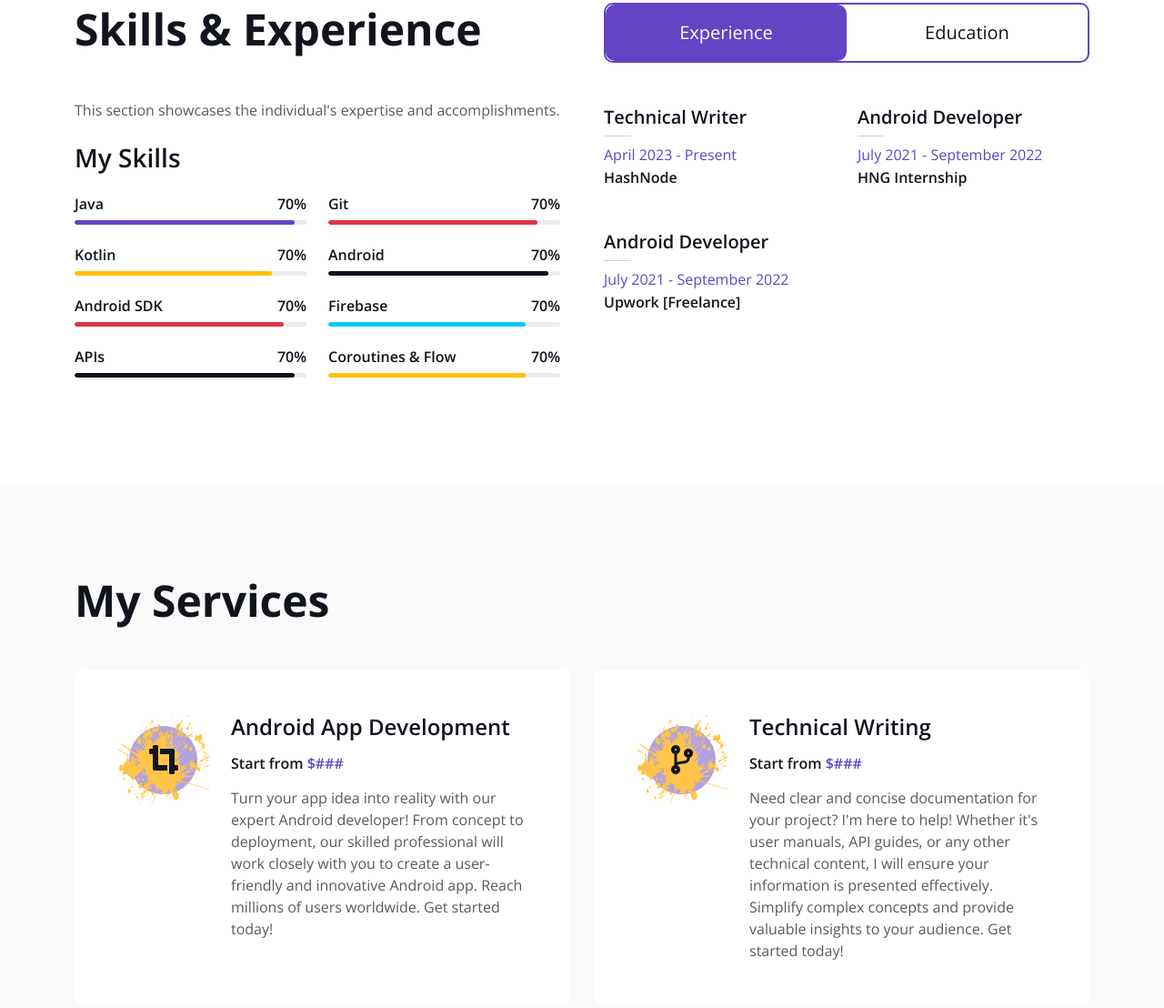
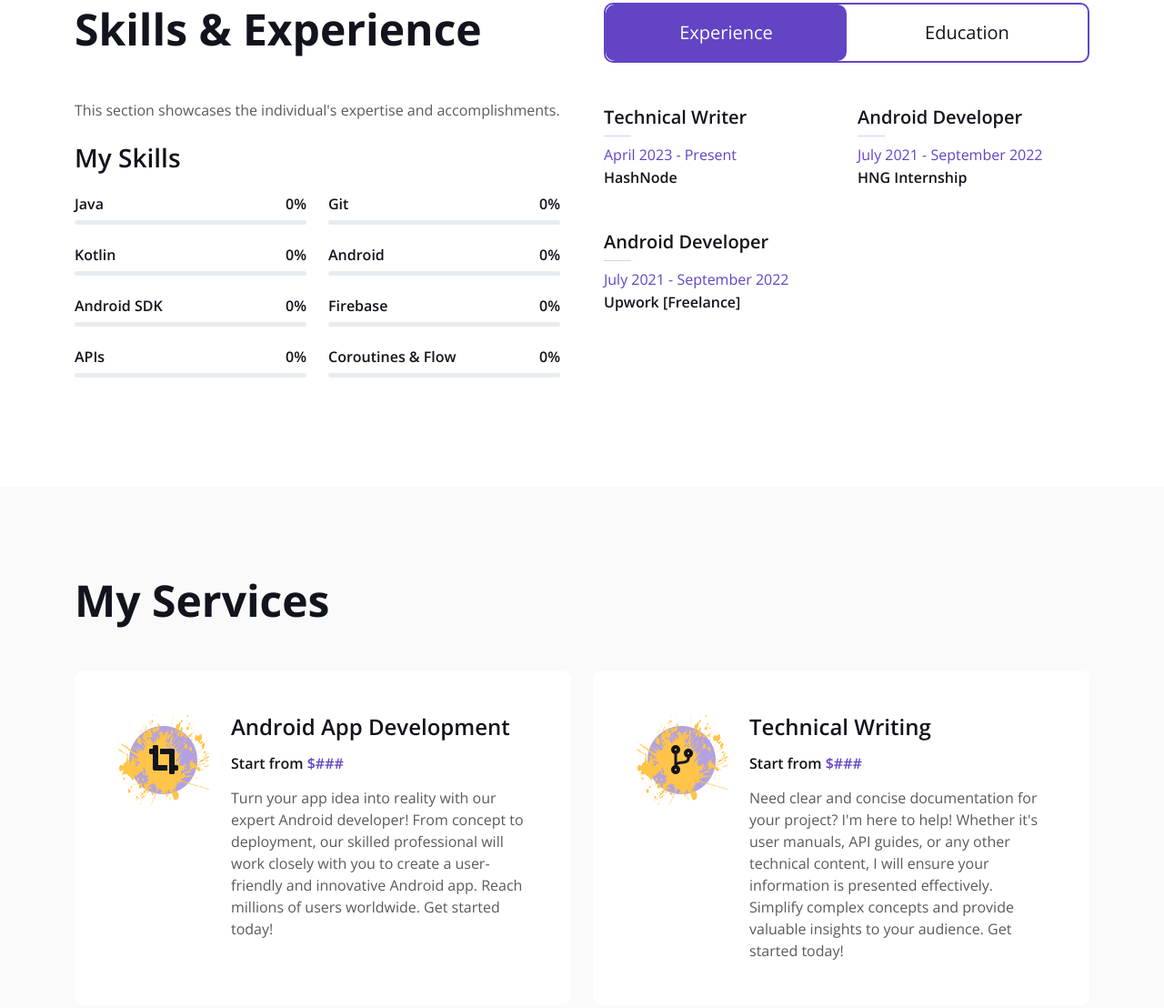
Before and after one commit to OkoloArt/OkoloArt.github.io, a plain HTML site: page index.html in a window 1280 px wide. Shown: the part 1282-2390 px from the top of the page at 91% size. Drawn offline with nearby package versions, Linux system fonts and the light colour scheme.

Commit message:
updating skills rating

```diff
--- a/index.html
+++ b/index.html
@@ -174,37 +174,37 @@
                             <div class="skill mb-4">
                                 <div class="d-flex justify-content-between">
                                     <h6 class="font-weight-bold">Java</h6>
-                                    <h6 class="font-weight-bold">70%</h6>
+                                    <h6 class="font-weight-bold">0%</h6>
                                 </div>
                                 <div class="progress">
-                                    <div class="progress-bar bg-primary" role="progressbar" aria-valuenow="95" aria-valuemin="0" aria-valuemax="100"></div>
+                                    <div class="progress-bar bg-primary" role="progressbar" aria-valuenow="0" aria-valuemin="0" aria-valuemax="100"></div>
                                 </div>
                             </div>
                             <div class="skill mb-4">
                                 <div class="d-flex justify-content-between">
                                     <h6 class="font-weight-bold">Kotlin</h6>
-                                    <h6 class="font-weight-bold">70%</h6>
+                                    <h6 class="font-weight-bold">0%</h6>
                                 </div>
                                 <div class="progress">
-                                    <div class="progress-bar bg-warning" role="progressbar" aria-valuenow="85" aria-valuemin="0" aria-valuemax="100"></div>
+                                    <div class="progress-bar bg-warning" role="progressbar" aria-valuenow="0" aria-valuemin="0" aria-valuemax="100"></div>
                                 </div>
                             </div>
                             <div class="skill mb-4">
                                 <div class="d-flex justify-content-between">
                                     <h6 class="font-weight-bold">Android SDK</h6>
-                                    <h6 class="font-weight-bold">70%</h6>
+                                    <h6 class="font-weight-bold">0%</h6>
                                 </div>
                                 <div class="progress">
-                                    <div class="progress-bar bg-danger" role="progressbar" aria-valuenow="90" aria-valuemin="0" aria-valuemax="100"></div>
+                                    <div class="progress-bar bg-danger" role="progressbar" aria-valuenow="0" aria-valuemin="0" aria-valuemax="100"></div>
                                 </div>
                             </div>
                             <div class="skill mb-4">
                                 <div class="d-flex justify-content-between">
                                     <h6 class="font-weight-bold">APIs</h6>
-                                    <h6 class="font-weight-bold">70%</h6>
+                                    <h6 class="font-weight-bold">0%</h6>
                                 </div>
                                 <div class="progress">
-                                    <div class="progress-bar bg-dark" role="progressbar" aria-valuenow="95" aria-valuemin="0" aria-valuemax="100"></div>
+                                    <div class="progress-bar bg-dark" role="progressbar" aria-valuenow="0" aria-valuemin="0" aria-valuemax="100"></div>
                                 </div>
                             </div>
                         </div>
@@ -212,37 +212,37 @@
                             <div class="skill mb-4">
                                 <div class="d-flex justify-content-between">
                                     <h6 class="font-weight-bold">Git</h6>
-                                    <h6 class="font-weight-bold">70%</h6>
+                                    <h6 class="font-weight-bold">0%</h6>
                                 </div>
                                 <div class="progress">
-                                    <div class="progress-bar bg-danger" role="progressbar" aria-valuenow="90" aria-valuemin="0" aria-valuemax="100"></div>
+                                    <div class="progress-bar bg-danger" role="progressbar" aria-valuenow="0" aria-valuemin="0" aria-valuemax="100"></div>
                                 </div>
                             </div>
                             <div class="skill mb-4">
                                 <div class="d-flex justify-content-between">
                                     <h6 class="font-weight-bold">Android</h6>
-                                    <h6 class="font-weight-bold">70%</h6>
+                                    <h6 class="font-weight-bold">0%</h6>
                                 </div>
                                 <div class="progress">
-                                    <div class="progress-bar bg-dark" role="progressbar" aria-valuenow="95" aria-valuemin="0" aria-valuemax="100"></div>
+                                    <div class="progress-bar bg-dark" role="progressbar" aria-valuenow="0" aria-valuemin="0" aria-valuemax="100"></div>
                                 </div>
                             </div>
                             <div class="skill mb-4">
                                 <div class="d-flex justify-content-between">
                                     <h6 class="font-weight-bold">Firebase</h6>
-                                    <h6 class="font-weight-bold">70%</h6>
+                                    <h6 class="font-weight-bold">0%</h6>
                                 </div>
                                 <div class="progress">
-                                    <div class="progress-bar bg-info" role="progressbar" aria-valuenow="85" aria-valuemin="0" aria-valuemax="100"></div>
+                                    <div class="progress-bar bg-info" role="progressbar" aria-valuenow="0" aria-valuemin="0" aria-valuemax="100"></div>
                                 </div>
                             </div>
                             <div class="skill mb-4">
                                 <div class="d-flex justify-content-between">
                                     <h6 class="font-weight-bold">Coroutines & Flow</h6>
-                                    <h6 class="font-weight-bold">70%</h6>
+                                    <h6 class="font-weight-bold">0%</h6>
                                 </div>
                                 <div class="progress">
-                                    <div class="progress-bar bg-warning" role="progressbar" aria-valuenow="85" aria-valuemin="0" aria-valuemax="100"></div>
+                                    <div class="progress-bar bg-warning" role="progressbar" aria-valuenow="0" aria-valuemin="0" aria-valuemax="100"></div>
                                 </div>
                             </div>
                         </div>
```
